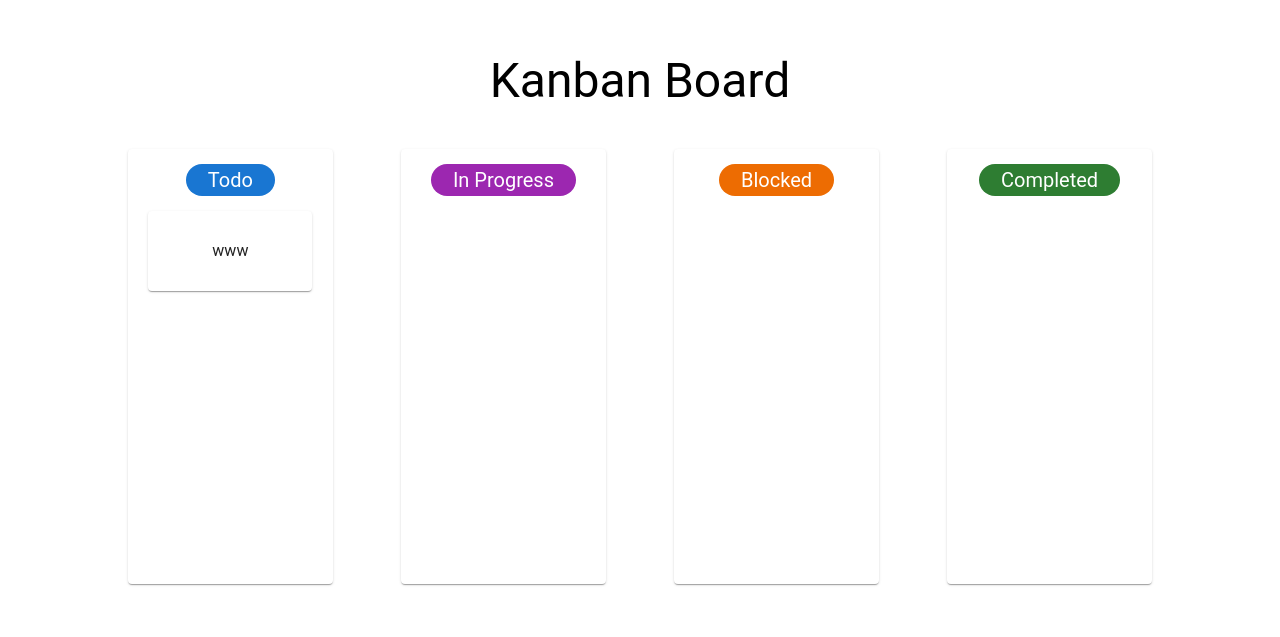
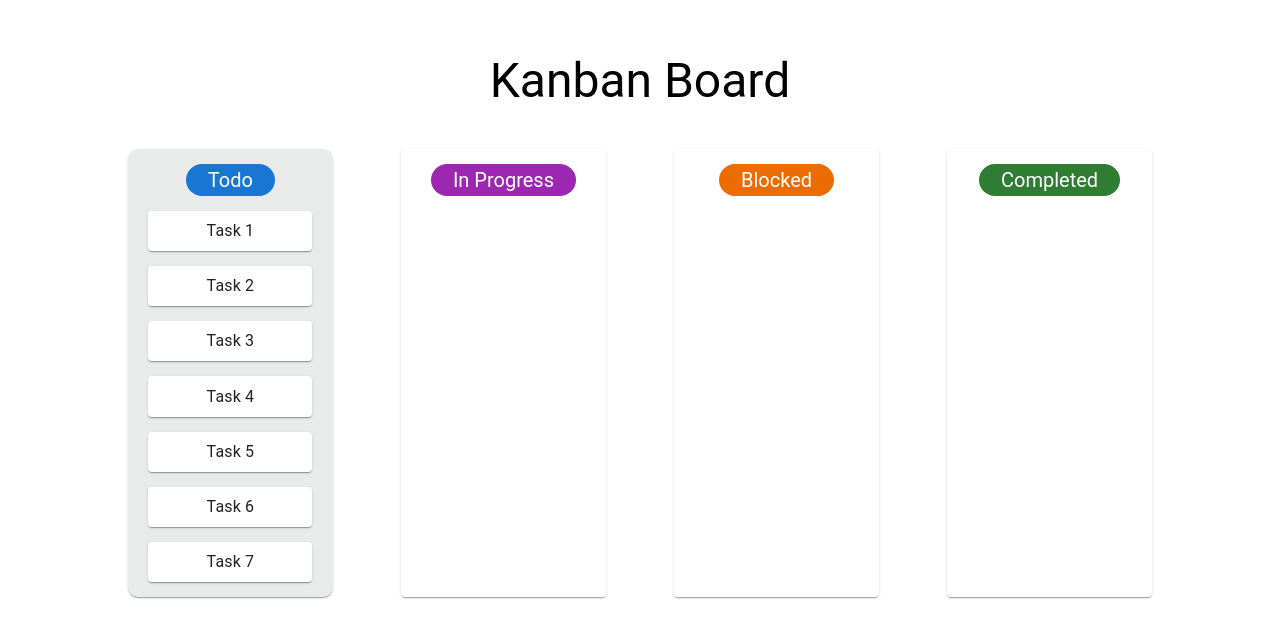
Before and after one commit to lucasy68/kanban-code-challenge, a React (Create React App) app: page / in a window 1280 px wide. Shown: the part 107-744 px from the top of the page. Built offline with nearby package versions, Linux system fonts and the light colour scheme.

Commit message:
finished todo List display

```diff
--- a/src/App.js
+++ b/src/App.js
@@ -1,7 +1,20 @@
 import "./App.scss";
 import { Typography, Box, Card, Chip } from "@mui/material";
-import CardsItem from "./components/CardsItem";
+import CardItem from "./components/CardItem";
+import { ItemsContext } from "./itemContext/ItemsContexts";
+import { useContext } from "react";
 function App() {
+  const {
+    todo,
+    setTodo,
+    progress,
+    setProgress,
+    blocked,
+    setBlocked,
+    completed,
+    setCompleted,
+  } = useContext(ItemsContext);
+  console.log(todo);
   return (
     <div className="App">
       <Typography variant="h3" mt={20}>
@@ -20,9 +33,12 @@ function App() {
           sx={{
             width: "20%",
             height: "80%",
+            backgroundColor: "rgba(200, 207, 207, 0.408)",
+            borderRadius: "10px",
             display: "flex",
             flexDirection: "column",
             alignItems: "center",
+            overflowY: "auto",
           }}
         >
           <Chip
@@ -30,7 +46,10 @@ function App() {
             color="primary"
             sx={{ fontSize: "20px", padding: "10px", margin: "15px 0" }}
           />
-          <CardsItem />
+          {todo.length > 0 &&
+            todo.map(({ id, item }) => (
+              <CardItem key={id} item={[id, item]} category="todo" />
+            ))}
         </Card>
         <Card
           sx={{
--- a/src/components/CardsItem.jsx
+++ b/src/components/CardItem.jsx
@@ -1,7 +1,7 @@
-import { Card ,Typography} from "@mui/material";
+import { Card, Typography } from "@mui/material";
 import React from "react";
 
-const CardsItem = () => {
+const CardItem = ({ key, item }) => {
   return (
     <Card
       sx={{
@@ -13,9 +13,9 @@ const CardsItem = () => {
         marginBottom: "15px",
       }}
     >
-      <Typography sx={{ justifyContent: "center" }}>www</Typography>
+      <Typography sx={{ justifyContent: "center" }}>{item[1]}</Typography>
     </Card>
   );
 };
 
-export default CardsItem;
+export default CardItem;
--- a/src/index.js
+++ b/src/index.js
@@ -2,14 +2,14 @@ import React from "react";
 import ReactDOM from "react-dom/client";
 import "./index.css";
 import App from "./App";
-import { ItemProvider } from "./itemContext/ItemContext";
+import { ItemsProvider } from "./itemContext/ItemsContexts";
 
 const root = ReactDOM.createRoot(document.getElementById("root"));
 root.render(
   <React.StrictMode>
-    <ItemProvider>
+    <ItemsProvider>
       <App />
-    </ItemProvider>
+    </ItemsProvider>
   </React.StrictMode>
 );
 
--- a/src/itemContext/ItemContext.jsx
+++ b/src/itemContext/ItemsContexts.jsx
@@ -9,7 +9,7 @@ const MOCK_UP_DATA = [
   { id: 6, item: "Task 6" },
   { id: 7, item: "Task 7" },
 ];
-export const ItemContext = createContext({
+export const ItemsContext = createContext({
   todo: null,
   setTodo: () => null,
   progress: null,
@@ -20,7 +20,7 @@ export const ItemContext = createContext({
   setCompleted: () => null,
 });
 
-export const ItemProvider = ({ children }) => {
+export const ItemsProvider = ({ children }) => {
   const [todo, setTodo] = useState(MOCK_UP_DATA);
   const [progress, setProgress] = useState(null);
   const [blocked, setBlocked] = useState(null);
@@ -35,5 +35,7 @@ export const ItemProvider = ({ children }) => {
     completed,
     setCompleted,
   };
-  return <ItemContext.Provider value={value}>{children}</ItemContext.Provider>;
+  return (
+    <ItemsContext.Provider value={value}>{children}</ItemsContext.Provider>
+  );
 };
```
